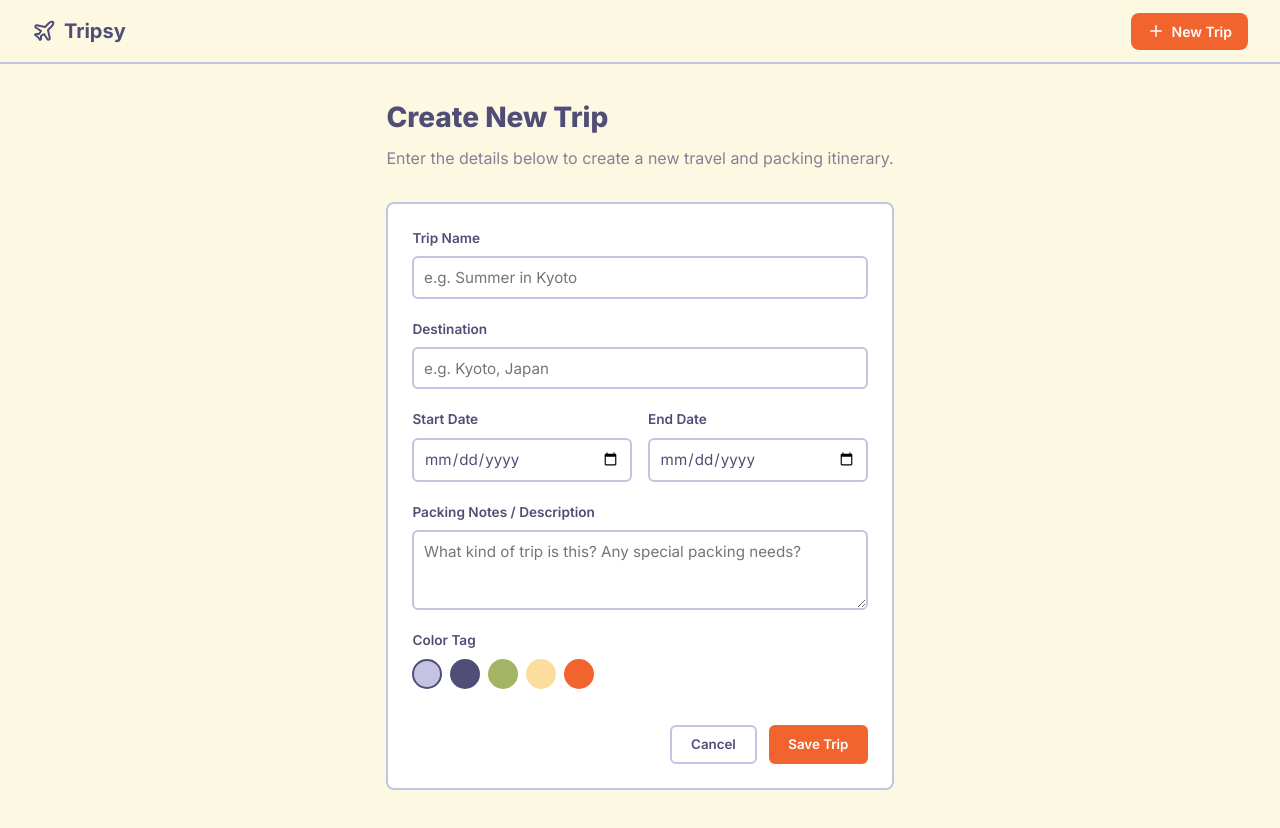
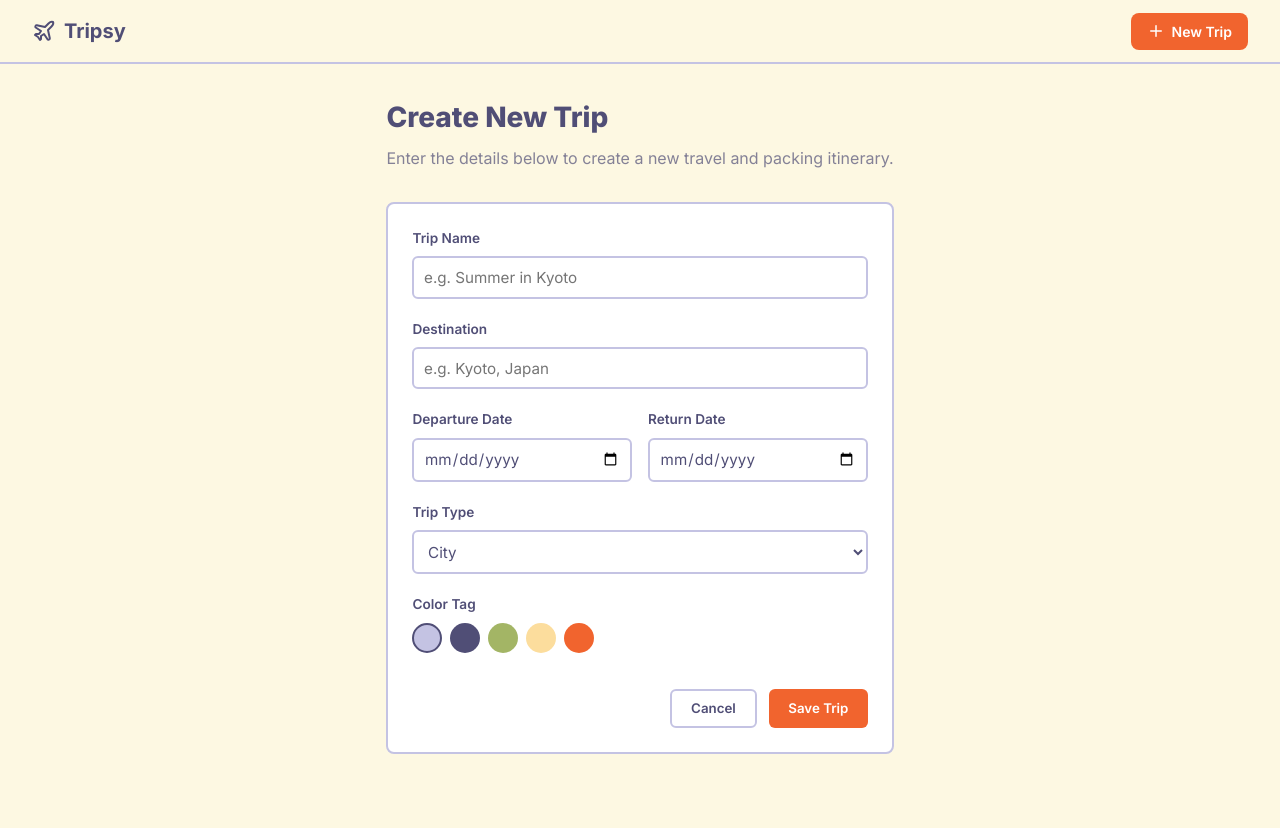
Before and after one commit to k3tan7/Tripsy, a React (Vite) app: page /new in a window 1280 px wide. Shown: the top 828 px of the page. Built offline with nearby package versions, Linux system fonts and the light colour scheme.

Commit message:
feat: add new trip form with navigation on submit

```diff
--- a/src/pages/NewTrip.css
+++ b/src/pages/NewTrip.css
@@ -45,7 +45,8 @@
 }
 
 .form-group input,
-.form-group textarea {
+.form-group textarea,
+.form-group select {
   background: #fff;
   border: 2px solid var(--border);
   border-radius: 6px;
@@ -55,8 +56,14 @@
   outline: none;
 }
 
+.form-group select {
+  cursor: pointer;
+  appearance: auto;
+}
+
 .form-group input:focus,
-.form-group textarea:focus {
+.form-group textarea:focus,
+.form-group select:focus {
   border-color: var(--accent-orange);
 }
 
--- a/src/pages/NewTrip.jsx
+++ b/src/pages/NewTrip.jsx
@@ -2,37 +2,41 @@ import { useState } from "react";
 import { useNavigate } from "react-router-dom";
 import "./NewTrip.css";
 
-// Colors from the palette provided
+// Colors from the user's palette
 const COLORS = [
-  "#C4C3E3", // Pastel purple
-  "#504E76", // Dark purple
-  "#A3B565", // Green
-  "#FCDD9D", // Yellow
-  "#F1642E", // Orange
+  "#C4C3E3",
+  "#504E76",
+  "#A3B565",
+  "#FCDD9D",
+  "#F1642E",
 ];
 
-export default function NewTrip({ onAddTrip }) {
+export default function NewTripPage({ onAddTrip }) {
   const navigate = useNavigate();
-  const [form, setForm] = useState({
-    name: "",
-    destination: "",
-    startDate: "",
-    endDate: "",
-    description: "",
-    coverColor: COLORS[0],
-  });
 
-  const handleChange = (e) => {
-    const { name, value } = e.target;
-    setForm((prev) => ({ ...prev, [name]: value }));
-  };
+  // Use useState for each form field
+  const [name, setName] = useState("");
+  const [destination, setDestination] = useState("");
+  const [departureDate, setDepartureDate] = useState("");
+  const [returnDate, setReturnDate] = useState("");
+  const [tripType, setTripType] = useState("City");
+
+  // Maintained color tag state to connect with previous design
+  const [coverColor, setCoverColor] = useState(COLORS[0]);
 
   const handleSubmit = (e) => {
     e.preventDefault();
     const newTrip = {
-      ...form,
       id: Date.now().toString(),
-      items: [],
+      name,
+      destination,
+      // Map to startDate/endDate so existing components render smoothly
+      startDate: departureDate,
+      endDate: returnDate,
+      type: tripType,
+      description: `A ${tripType.toLowerCase()} trip to ${destination}.`, // Autofilled summary
+      coverColor,
+      items: [], // Ensures the Home component packing stats work
     };
     onAddTrip(newTrip);
     navigate(`/trip/${newTrip.id}`);
@@ -52,10 +56,9 @@ export default function NewTrip({ onAddTrip }) {
           <label htmlFor="name">Trip Name</label>
           <input
             id="name"
-            name="name"
             type="text"
-            value={form.name}
-            onChange={handleChange}
+            value={name}
+            onChange={(e) => setName(e.target.value)}
             placeholder="e.g. Summer in Kyoto"
             required
           />
@@ -65,10 +68,9 @@ export default function NewTrip({ onAddTrip }) {
           <label htmlFor="destination">Destination</label>
           <input
             id="destination"
-            name="destination"
             type="text"
-            value={form.destination}
-            onChange={handleChange}
+            value={destination}
+            onChange={(e) => setDestination(e.target.value)}
             placeholder="e.g. Kyoto, Japan"
             required
           />
@@ -76,39 +78,40 @@ export default function NewTrip({ onAddTrip }) {
 
         <div className="form-row">
           <div className="form-group">
-            <label htmlFor="startDate">Start Date</label>
+            <label htmlFor="departureDate">Departure Date</label>
             <input
-              id="startDate"
-              name="startDate"
+              id="departureDate"
               type="date"
-              value={form.startDate}
-              onChange={handleChange}
+              value={departureDate}
+              onChange={(e) => setDepartureDate(e.target.value)}
               required
             />
           </div>
           <div className="form-group">
-            <label htmlFor="endDate">End Date</label>
+            <label htmlFor="returnDate">Return Date</label>
             <input
-              id="endDate"
-              name="endDate"
+              id="returnDate"
               type="date"
-              value={form.endDate}
-              onChange={handleChange}
+              value={returnDate}
+              onChange={(e) => setReturnDate(e.target.value)}
               required
             />
           </div>
         </div>
 
         <div className="form-group">
-          <label htmlFor="description">Packing Notes / Description</label>
-          <textarea
-            id="description"
-            name="description"
-            rows={3}
-            value={form.description}
-            onChange={handleChange}
-            placeholder="What kind of trip is this? Any special packing needs?"
-          />
+          <label htmlFor="tripType">Trip Type</label>
+          <select
+            id="tripType"
+            value={tripType}
+            onChange={(e) => setTripType(e.target.value)}
+          >
+            <option value="Beach">Beach</option>
+            <option value="Business">Business</option>
+            <option value="Camping">Camping</option>
+            <option value="City">City</option>
+            <option value="Winter">Winter</option>
+          </select>
         </div>
 
         <div className="form-group">
@@ -118,9 +121,9 @@ export default function NewTrip({ onAddTrip }) {
               <button
                 key={color}
                 type="button"
-                className={`color-swatch ${form.coverColor === color ? "selected" : ""}`}
+                className={`color-swatch ${coverColor === color ? "selected" : ""}`}
                 style={{ backgroundColor: color }}
-                onClick={() => setForm((prev) => ({ ...prev, coverColor: color }))}
+                onClick={() => setCoverColor(color)}
                 aria-label={`Select color ${color}`}
               />
             ))}
```
